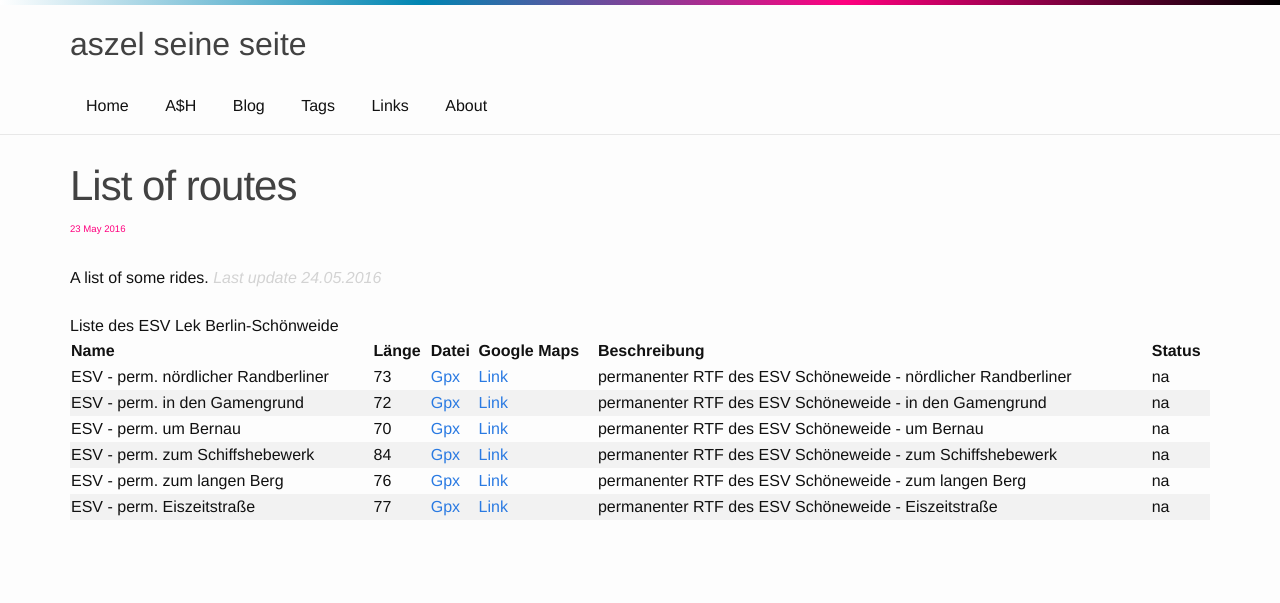
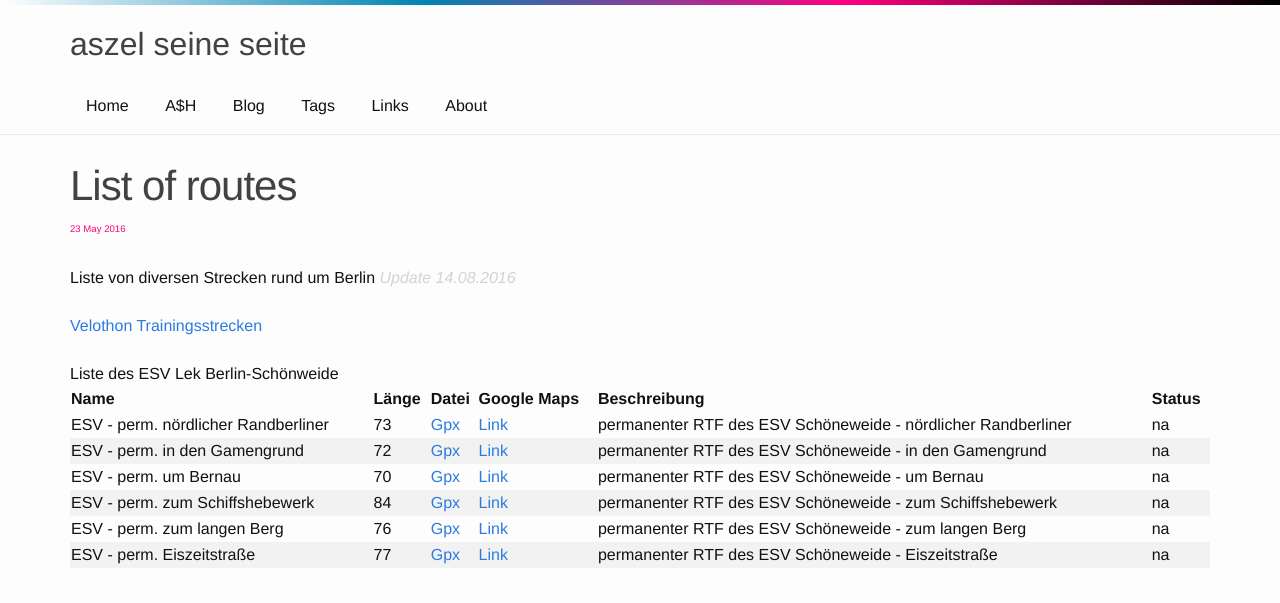
Before and after one commit to aszel/aszel.github.io, a Jekyll site: the page built from blog/_posts/2016-05-23-routelist.md, in a window 1280 px wide. Shown: the top 603 px of the page. Built offline with Jekyll 4.4.1, drawn with Linux system fonts in a browser that asks for light colours.

Commit message:
added Velothon Link zu den Routen

```diff
--- a/blog/_posts/2016-05-23-routelist.md
+++ b/blog/_posts/2016-05-23-routelist.md
@@ -22,7 +22,11 @@ permalink: blog/:title
     }
 </style>
 
-A list of some rides. <span style="font-style: italic; color: lightgray;">Last update 24.05.2016<span>
+Liste von diversen Strecken rund um Berlin <span style="font-style: italic; color: lightgray;">Update 14.08.2016<span>
+
+<br>
+
+<a href="http://www.velothon-berlin.de/tipps-tricks/optimiere-dein-training/trainingsstrecken/" target="_blank">Velothon Trainingsstrecken</a>
 
 <br>
 
```
